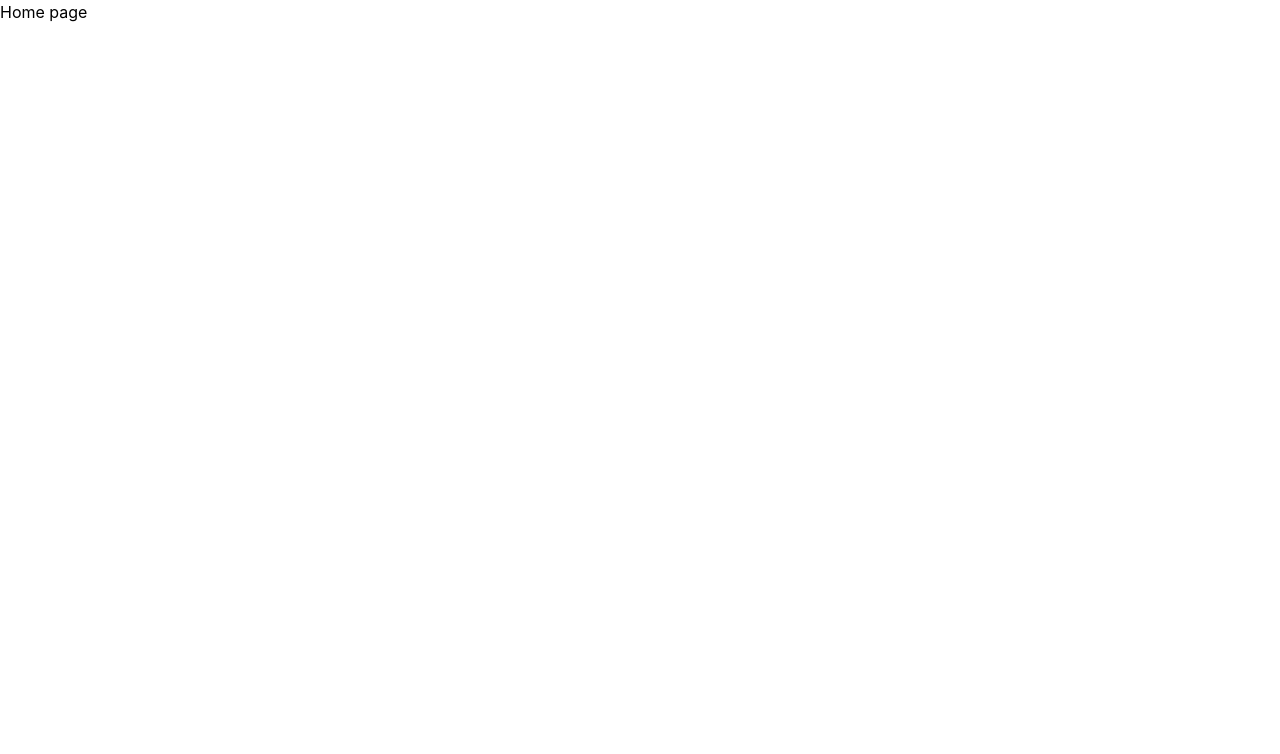
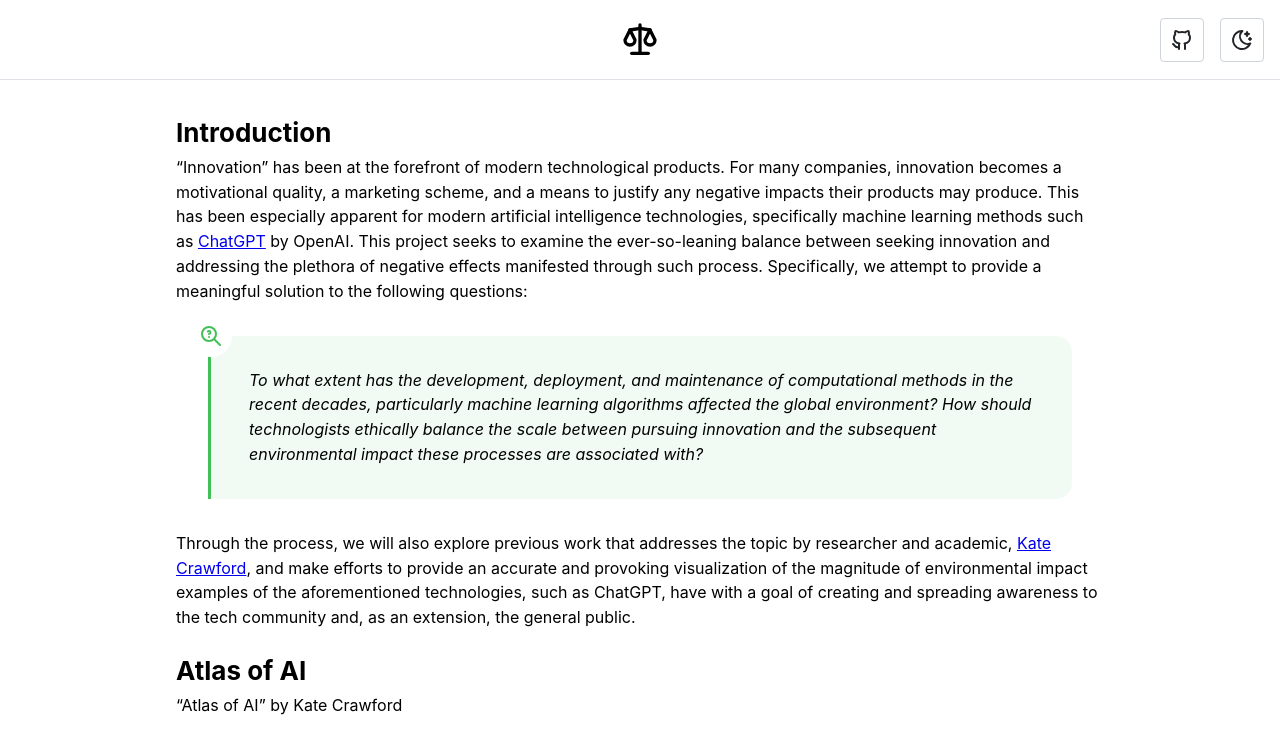
Before and after one commit to danderekma/balancing-the-scale, a Next.js app: page / in a window 1280 px wide. Shown: the top 754 px of the page. Built offline with nearby package versions, Linux system fonts and the light colour scheme.

Commit message:
Complete intro

```diff
--- a/app/layout.tsx
+++ b/app/layout.tsx
@@ -4,8 +4,7 @@
 import { theme } from "../theme";
 
 export const metadata = {
-  title: "Mantine Next.js template",
-  description: "I am using Mantine with Next.js!",
+  title: "Balancing the Scale"
 };
 
 export default function RootLayout({ children }: { children: any }) {
--- /dev/null
+++ b/app/page.module.css
@@ -0,0 +1,19 @@
+.dark {
+  @mixin dark {
+    display: none;
+  }
+
+  @mixin light {
+    display: block;
+  }
+}
+
+.light {
+  @mixin light {
+    display: none;
+  }
+
+  @mixin dark {
+    display: block;
+  }
+}
--- a/app/page.tsx
+++ b/app/page.tsx
@@ -1,3 +1,123 @@
-export default function HomePage() {
-  return <div>Home page</div>;
+"use client";
+
+import { useRouter } from "next/navigation";
+import Link from "next/link";
+import {
+  useMantineColorScheme,
+  AppShell,
+  Title,
+  Container,
+  Flex,
+  ActionIcon,
+  Text,
+  Blockquote,
+  Space
+} from "@mantine/core";
+import {
+  IconScale,
+  IconBrandGithub,
+  IconSun,
+  IconMoonStars,
+  IconZoomQuestion
+} from "@tabler/icons-react";
+import styles from "./page.module.css";
+
+export default function Home() {
+  const router = useRouter();
+  const { toggleColorScheme } = useMantineColorScheme();
+
+  return (
+    <AppShell>
+      <AppShell.Header
+        style={{
+          display: "grid",
+          gridTemplateColumns: "1fr 1fr 1fr",
+          position: "relative",
+          height: "10vh"
+        }}
+      >
+        <Container
+          style={{
+            gridColumn: 2,
+            display: "flex",
+            alignItems: "center"
+          }}
+        >
+          <IconScale size={40} />
+        </Container>
+        <Flex justify="end" align="center" p={16} gap={16}>
+          <ActionIcon
+            size="xl"
+            variant="default"
+            onClick={() =>
+              router.push("https://github.com/danderekma/balancing-the-scale")
+            }
+          >
+            <IconBrandGithub />
+          </ActionIcon>
+          <ActionIcon size="xl" variant="default" onClick={toggleColorScheme}>
+            <IconSun className={styles.light} />
+            <IconMoonStars className={styles.dark} />
+          </ActionIcon>
+        </Flex>
+      </AppShell.Header>
+
+      <AppShell.Main
+        style={{
+          minHeight: "90vh"
+        }}
+      >
+        <Container>
+          <Space h="xl" />
+          <Title order={2} lh="xl">
+            Introduction
+          </Title>
+          <Text>
+            “Innovation” has been at the forefront of modern technological
+            products. For many companies, innovation becomes a motivational
+            quality, a marketing scheme, and a means to justify any negative
+            impacts their products may produce. This has been especially
+            apparent for modern artificial intelligence technologies,
+            specifically machine learning methods such as{" "}
+            <Link href="https://chat.openai.com/">ChatGPT</Link> by OpenAI. This
+            project seeks to examine the ever-so-leaning balance between seeking
+            innovation and addressing the plethora of negative effects
+            manifested through such process. Specifically, we attempt to provide
+            a meaningful solution to the following questions:
+          </Text>
+          <Blockquote
+            color="green"
+            radius="lg"
+            iconSize={42}
+            icon={<IconZoomQuestion />}
+            m="xl"
+          >
+            <Text fs="italic">
+              To what extent has the development, deployment, and maintenance of
+              computational methods in the recent decades, particularly machine
+              learning algorithms affected the global environment? How should
+              technologists ethically balance the scale between pursuing
+              innovation and the subsequent environmental impact these processes
+              are associated with?
+            </Text>
+          </Blockquote>
+          <Text>
+            Through the process, we will also explore previous work that
+            addresses the topic by researcher and academic,{" "}
+            <Link href="https://www.katecrawford.net/">Kate Crawford</Link>, and
+            make efforts to provide an accurate and provoking visualization of
+            the magnitude of environmental impact examples of the aforementioned
+            technologies, such as ChatGPT, have with a goal of creating and
+            spreading awareness to the tech community and, as an extension, the
+            general public.
+          </Text>
+          <Space h="lg" />
+          <Title order={2} lh="xl">
+            Atlas of AI
+          </Title>
+          <Text>“Atlas of AI” by Kate Crawford</Text>
+        </Container>
+      </AppShell.Main>
+    </AppShell>
+  );
 }
--- a/package.json
+++ b/package.json
@@ -11,6 +11,8 @@
   "dependencies": {
     "@mantine/core": "7.3.1",
     "@mantine/hooks": "7.3.1",
+    "@tabler/icons-react": "^2.44.0",
+    "tabler-icons-react": "^1.56.0",
     "next": "14.0.1",
     "react": "18.2.0",
     "react-dom": "18.2.0"
```
Also changed, not shown: public/favicon.svg, 1 other file (tests, documents, lock files or other folders).
